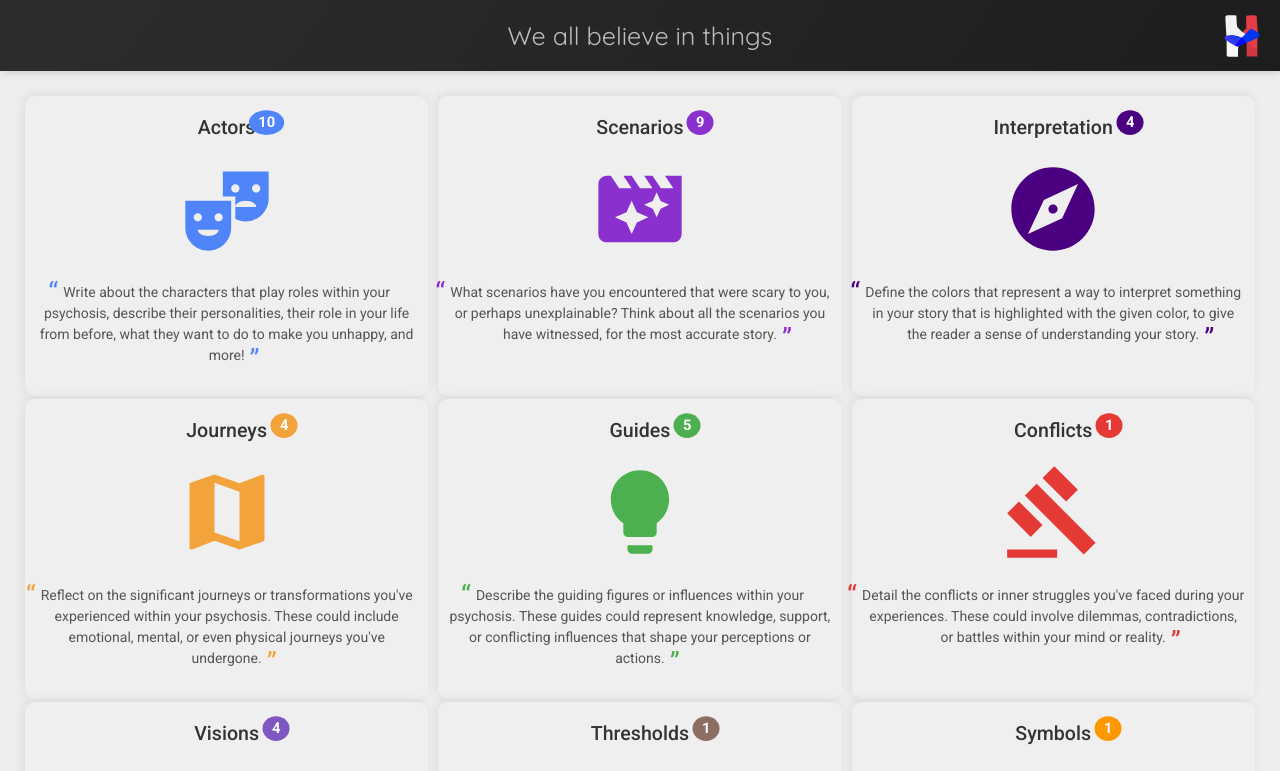
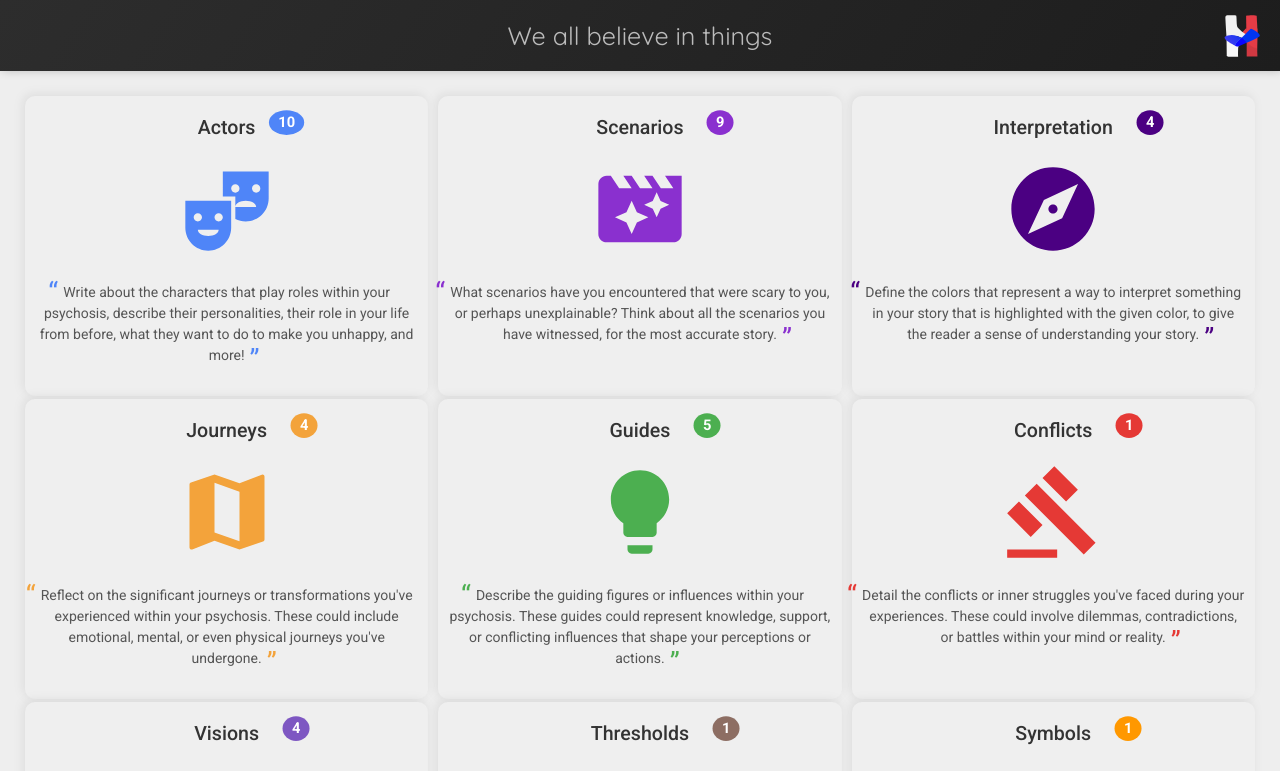
Before and after one commit to shurks/saga-frontend, a React (Create React App) app: page / in a window 1280 px wide. Shown: the top 771 px of the page. Built offline with nearby package versions, Linux system fonts and the light colour scheme; a web font is replaced by a local one.

Commit message:
the rest

```diff
--- a/src/components/category/category.scss
+++ b/src/components/category/category.scss
@@ -121,7 +121,7 @@
                             font-weight: 600;
                             color: #fff;
                             @include transition(all 0.3s ease-in-out);
-                            @include transform(translate(30px, 0) scale(0.75));
+                            @include transform(translate(50px, 0) scale(0.75));
                         }
                     }
 
```
